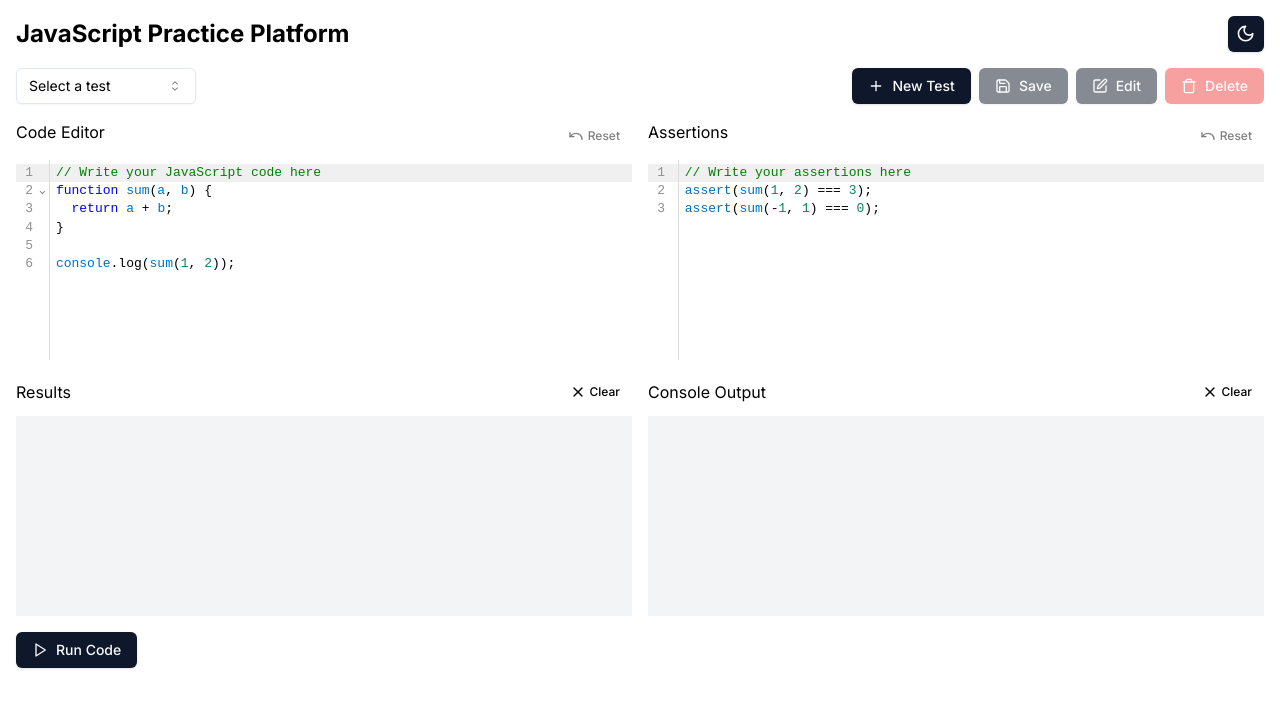
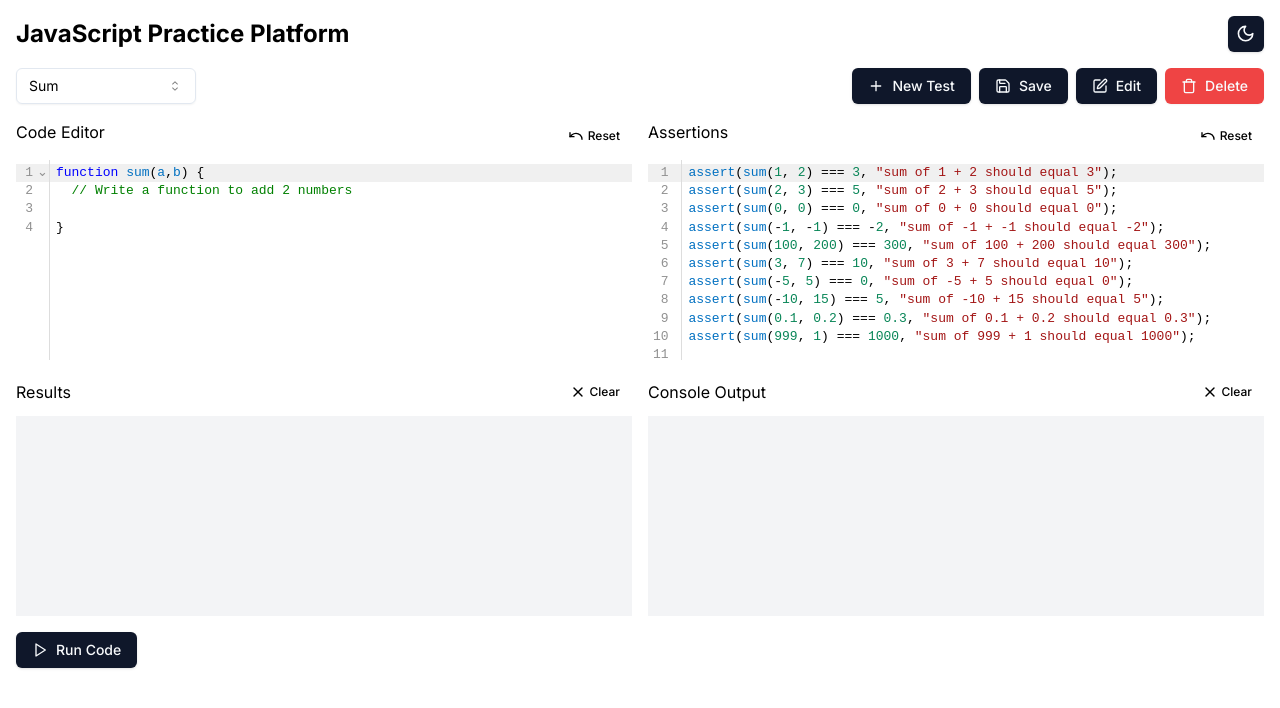
Before and after one commit to bbodine1/js-cardio, a Next.js app: page / in a window 1280 px wide. Shown: the top 708 px of the page. Built offline with nearby package versions, Linux system fonts and the light colour scheme.

Commit message:
set default test to first test

```diff
--- a/components/app.tsx
+++ b/components/app.tsx
@@ -74,7 +74,15 @@ export function App() {
 		setTheme(prefersDark ? 'dark' : 'light')
 		const savedTests = localStorage.getItem(lsKey)
 		if (savedTests) {
-			setTests(JSON.parse(savedTests))
+			const parsedTests = JSON.parse(savedTests)
+			setTests(parsedTests)
+			// Set the first test as the active test
+			if (parsedTests.length > 0) {
+				const firstTest = parsedTests[0]
+				setCurrentTest(firstTest)
+				setCode(firstTest.code)
+				setAssertions(firstTest.assertions)
+			}
 		}
 	}, [])
 
@@ -286,7 +294,10 @@ export function App() {
 				</Button>
 			</div>
 			<div className="flex justify-between items-center mb-4">
-				<Select onValueChange={selectTest}>
+				<Select
+					onValueChange={selectTest}
+					value={currentTest?.id}
+				>
 					<SelectTrigger className="w-[180px]">
 						<SelectValue placeholder="Select a test" />
 					</SelectTrigger>
```
